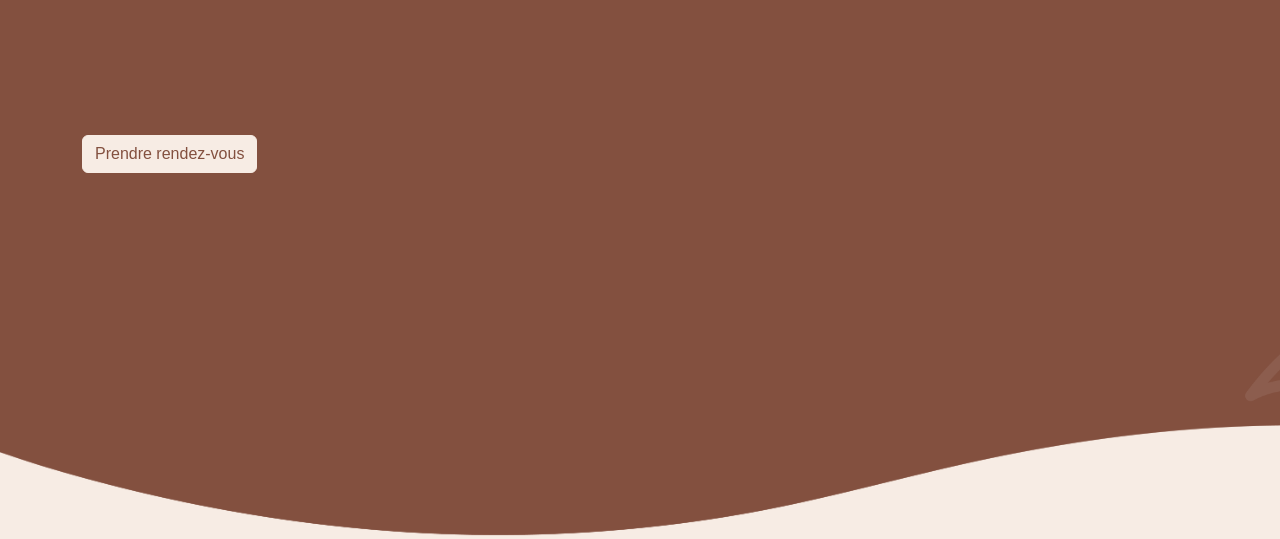
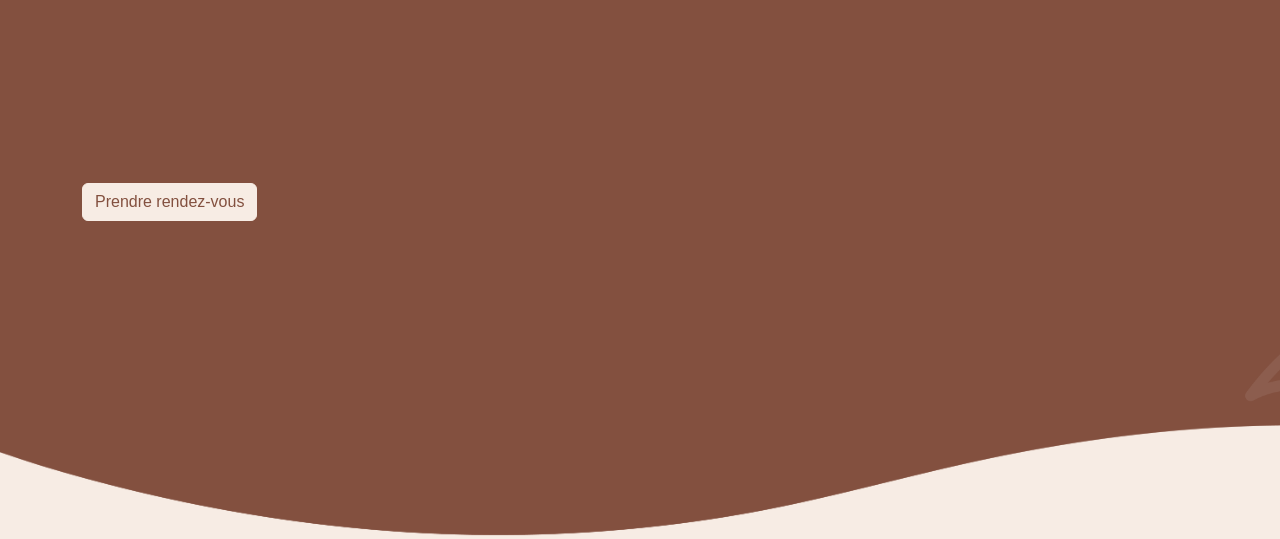
Before and after one commit to myriamcoupal/France-Coupal-Relation-d-aide, a website: page Relation d'aide.html in a window 1280 px wide. Shown: the part 2000-2539 px from the top of the page. Drawn offline with nearby package versions, Linux system fonts and the light colour scheme.

Commit message:
correction espacement prendre rendez vous

```diff
--- a/Relation d'aide.html
+++ b/Relation d'aide.html
@@ -112,7 +112,7 @@
 				</p>
 			</div>
 
-			<section style="position: relative; z-index: 10;">
+			<section class="mt-3 mt-lg-5 pt-3 pb-4" style="position: relative; z-index: 10;">
 				<a href="Me joindre.html" class="btn btn-light text-success " tabindex="-1" role="button">Prendre rendez-vous </a>
 			</section>
 		</section>
```
